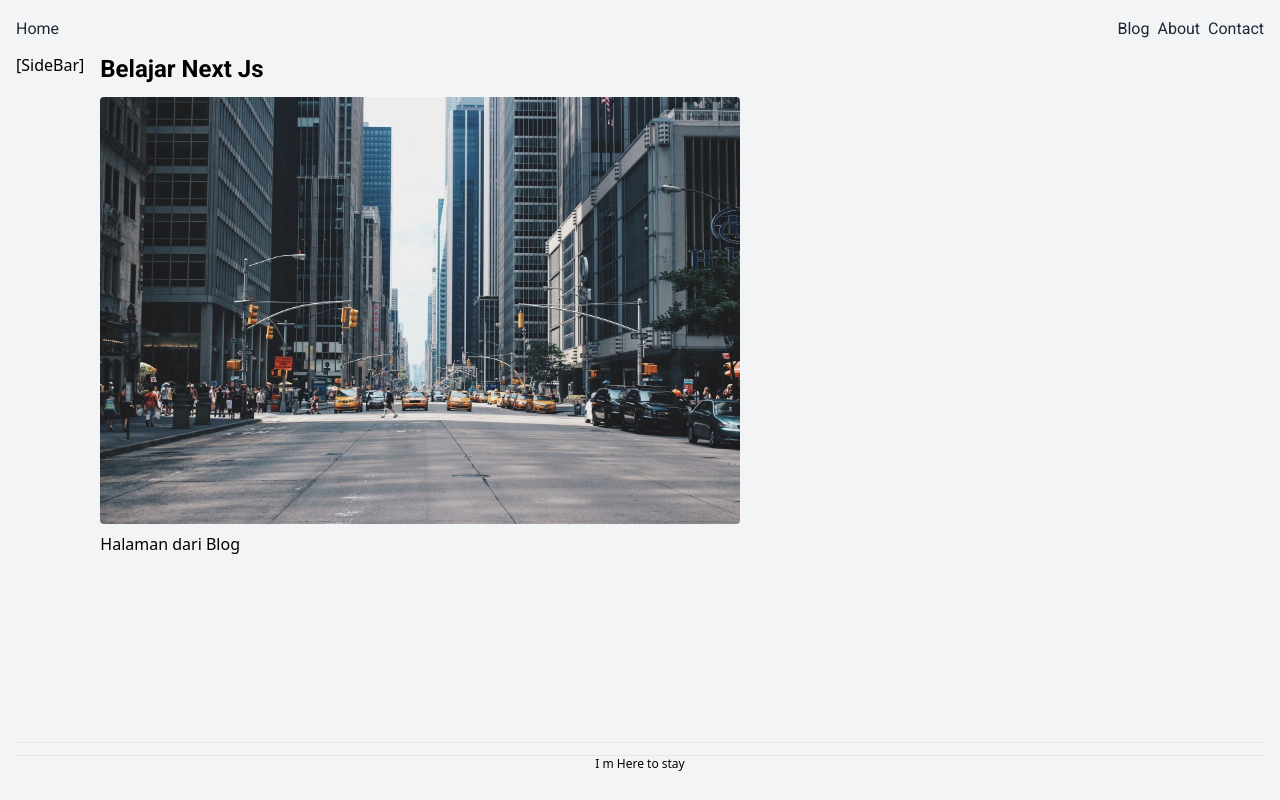
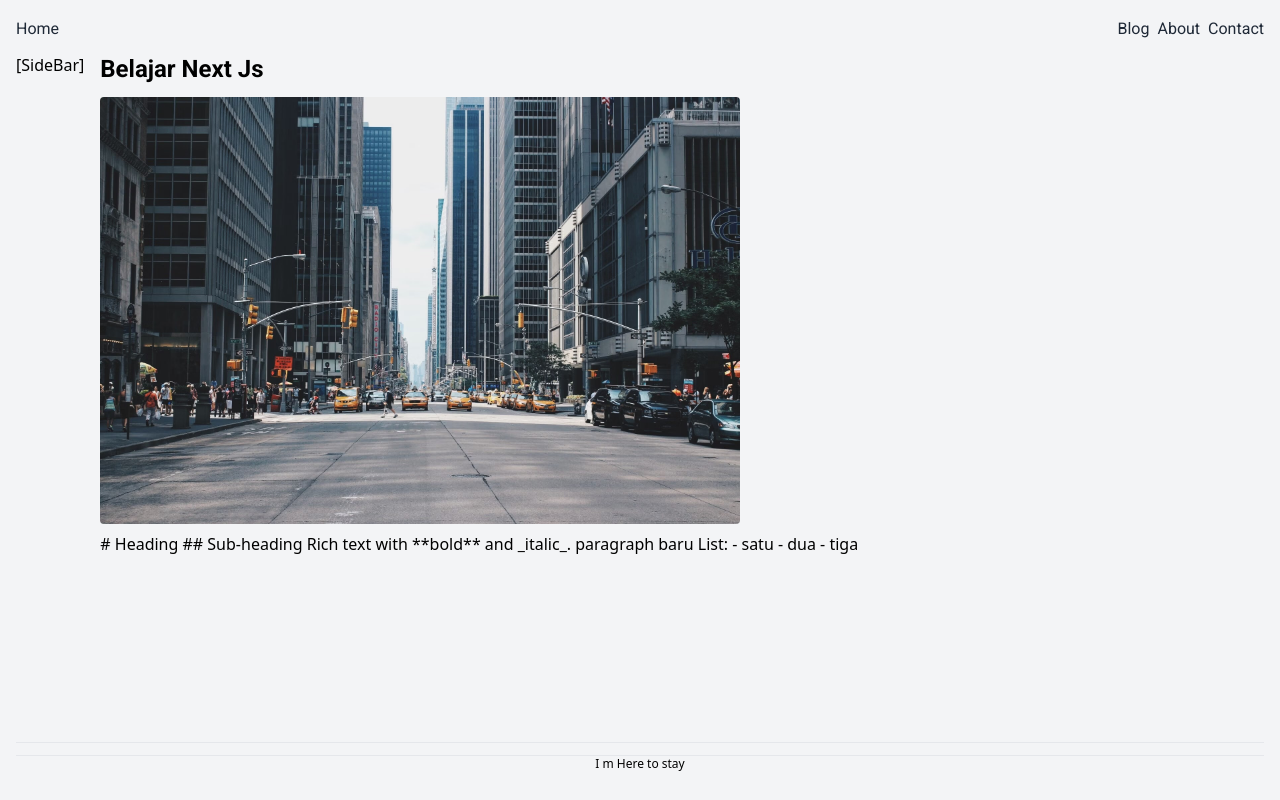
Before and after one commit to bgsdewo/Next.js_With_Headless_CMS, a Next.js app in the folder learn-nextjs/: page /blog/belajar-nextjs in a window 1280 px wide. Built offline with nearby package versions, Linux system fonts and the light colour scheme.

Commit message:
Cara Membaca File Markdown Di Next.Js

```diff
--- a/learn-nextjs/app/blog/belajar-nextjs/page.jsx
+++ b/learn-nextjs/app/blog/belajar-nextjs/page.jsx
@@ -1,6 +1,7 @@
 import Heading from "@/components/Heading";
-
-export default function PostPage() {
+import { readFile } from "node:fs/promises";
+export default async function PostPage() {
+  const text = await readFile("./content/blog/belajar-nextjs.md", "utf8");
   return (
     <>
       <Heading>Belajar Next Js</Heading>
@@ -11,7 +12,7 @@ export default function PostPage() {
         height={360}
         className="mb-2 rounded"
       />
-      <p>Halaman dari Blog</p>
+      <p>{text}</p>
     </>
   );
 }
--- /dev/null
+++ b/learn-nextjs/content/blog/belajar-nextjs.md
@@ -0,0 +1,13 @@
+# Heading
+
+## Sub-heading
+
+Rich text with **bold** and _italic_.
+
+paragraph baru
+
+List:
+
+- satu
+- dua
+- tiga
```
